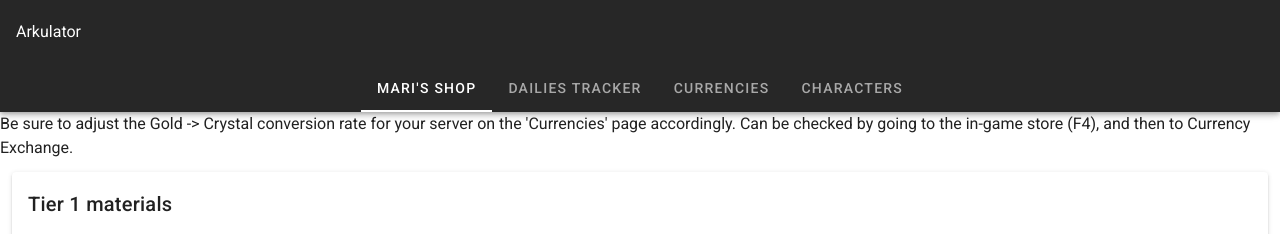
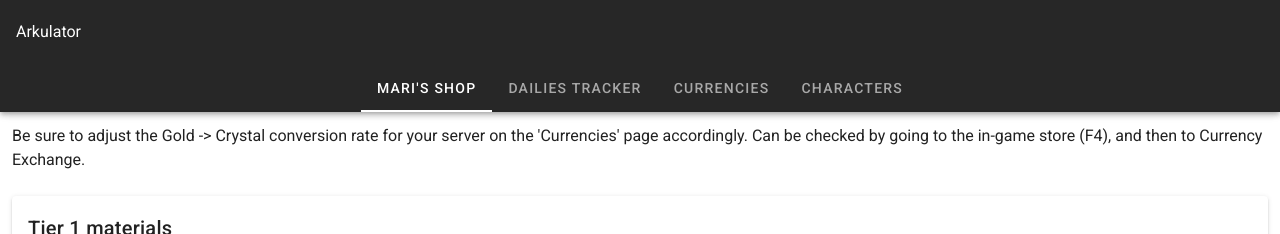
Before and after one commit to buracc/arkulator, a Vue app: page / in a window 1280 px wide. Shown: the top 234 px of the page. Built offline with nearby package versions, Linux system fonts and the light colour scheme.

Commit message:
Fix ugly span in maris shop page

```diff
--- a/src/pages/MarisShop.vue
+++ b/src/pages/MarisShop.vue
@@ -1,10 +1,12 @@
 <template>
   <v-container fluid>
     <v-row>
-      <span>
-        Be sure to adjust the Gold -> Crystal conversion rate for your server on the 'Currencies' page accordingly. Can
-        be checked by going to the in-game store (F4), and then to Currency Exchange.
-      </span>
+      <v-col>
+        <span>
+          Be sure to adjust the Gold -> Crystal conversion rate for your server on the 'Currencies' page accordingly.
+          Can be checked by going to the in-game store (F4), and then to Currency Exchange.
+        </span>
+      </v-col>
     </v-row>
     <v-row>
       <v-col>
```
